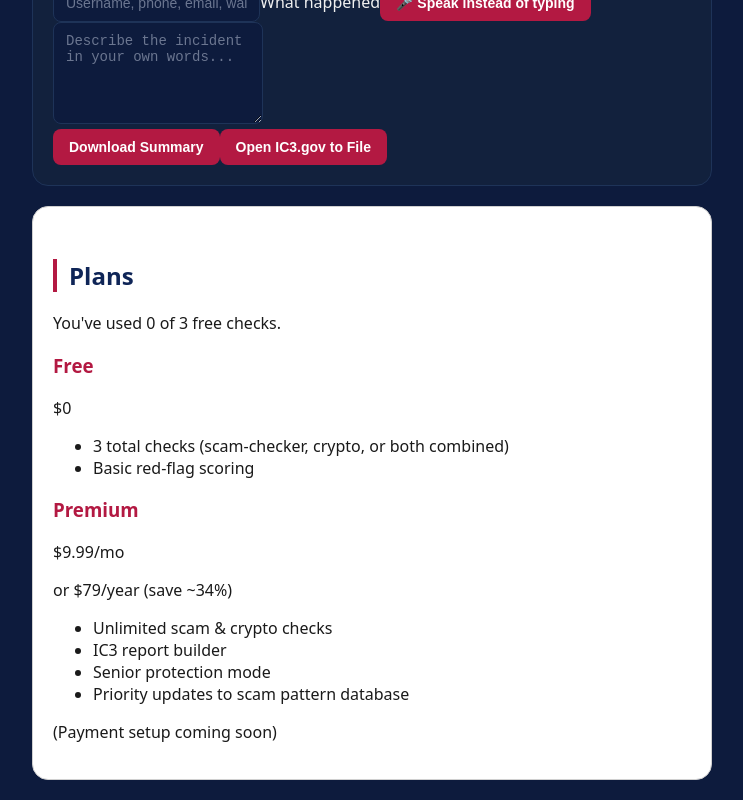
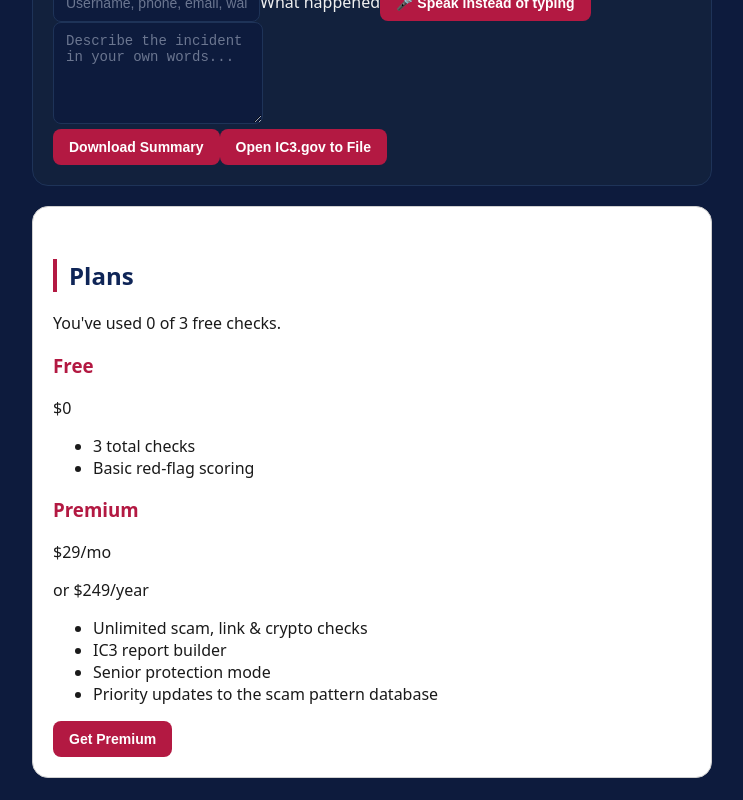
Before and after one commit to messagerangelhelper-code/ScamShield, a React (Vite) app in the folder app/: page / in a window 1280 px wide. Shown: the part 3512-4312 px from the top of the page, without its empty margins (268-1011 px from the left). Built offline with nearby package versions, Linux system fonts and the light colour scheme; no server answers.

Commit message:
Update PricingPlans.jsx

```diff
--- a/app/src/components/PricingPlans.jsx
+++ b/app/src/components/PricingPlans.jsx
@@ -1,60 +1,18 @@
 import { useEffect, useState } from "react";
 import { getUsage } from "../utils/usageTracker";
 
-// Swap this for your real PayPal Client ID (from developer.paypal.com)
-const PAYPAL_CLIENT_ID = "YOUR_PAYPAL_CLIENT_ID";
+// Payments are handled by the CashCow platform (Stripe checkout).
+const CASHCOW_URL = "https://integrity-records-platform.onrender.com/";
 
 function PricingPlans() {
   const [usage, setUsage] = useState(0);
   const [isPremium, setIsPremium] = useState(false);
-  const [sdkLoaded, setSdkLoaded] = useState(false);
 
   useEffect(() => {
     const data = getUsage();
     setUsage(data.count);
     setIsPremium(data.premium);
   }, []);
-
-  useEffect(() => {
-    if (isPremium || sdkLoaded) return;
-    if (PAYPAL_CLIENT_ID === "YOUR_PAYPAL_CLIENT_ID") return; // no real ID yet, skip loading
-
-    const script = document.createElement("script");
-    script.src = `https://www.paypal.com/sdk/js?client-id=${PAYPAL_CLIENT_ID}&vault=true&intent=subscription`;
-    script.onload = () => setSdkLoaded(true);
-    script.onerror = () => console.error("PayPal SDK failed to load");
-    document.body.appendChild(script);
-
-    return () => {
-      if (document.body.contains(script)) document.body.removeChild(script);
-    };
-  }, [isPremium, sdkLoaded]);
-
-  useEffect(() => {
-    if (!sdkLoaded || !window.paypal) return;
-
-    window.paypal
-      .Buttons({
-        style: { shape: "rect", color: "blue", layout: "vertical", label: "subscribe" },
-        createSubscription: function (data, actions) {
-          // Replace with your actual PayPal Plan ID created in the PayPal dashboard
-          return actions.subscription.create({
-            plan_id: "YOUR_PAYPAL_PLAN_ID",
-          });
-        },
-        onApprove: function (data) {
-          // NOTE: This only marks premium locally in the browser.
-          // For real enforcement, verify data.subscriptionID against
-          // your backend and PayPal's API before granting access.
-          const stored = JSON.parse(localStorage.getItem("scamshield_usage")) || {};
-          stored.premium = true;
-          stored.subscriptionId = data.subscriptionID;
-          localStorage.setItem("scamshield_usage", JSON.stringify(stored));
-          setIsPremium(true);
-        },
-      })
-      .render("#paypal-button-container");
-  }, [sdkLoaded]);
 
   if (isPremium) {
     return (
@@ -66,39 +24,33 @@ function PricingPlans() {
   }
 
   return (
-  <section className="pricing-plans">
+    <section className="pricing-plans">
       <h2>Plans</h2>
-      <p className="subtext">
-        You've used {usage} of 3 free checks.
-      </p>
+      <p className="subtext">You've used {usage} of 3 free checks.</p>
 
       <div className="plans-row">
         <div className="plan-card">
           <h3>Free</h3>
           <p className="price">$0</p>
           <ul>
-            <li>3 total checks (scam-checker, crypto, or both combined)</li>
+            <li>3 total checks</li>
             <li>Basic red-flag scoring</li>
           </ul>
         </div>
 
         <div className="plan-card highlight">
           <h3>Premium</h3>
-          <p className="price">$9.99<span>/mo</span></p>
-          <p className="subtext">or $79/year (save ~34%)</p>
+          <p className="price">$29<span>/mo</span></p>
+          <p className="subtext">or $249/year</p>
           <ul>
-            <li>Unlimited scam & crypto checks</li>
+            <li>Unlimited scam, link & crypto checks</li>
             <li>IC3 report builder</li>
             <li>Senior protection mode</li>
-            <li>Priority updates to scam pattern database</li>
+            <li>Priority updates to the scam pattern database</li>
           </ul>
-          <div id="paypal-button-container">
-            {PAYPAL_CLIENT_ID === "YOUR_PAYPAL_CLIENT_ID" && (
-              <p className="subtext">
-                (Payment setup coming soon)
-              </p>
-            )}
-          </div>
+          <a href={CASHCOW_URL}>
+            <button type="button">Get Premium</button>
+          </a>
         </div>
       </div>
     </section>
```
